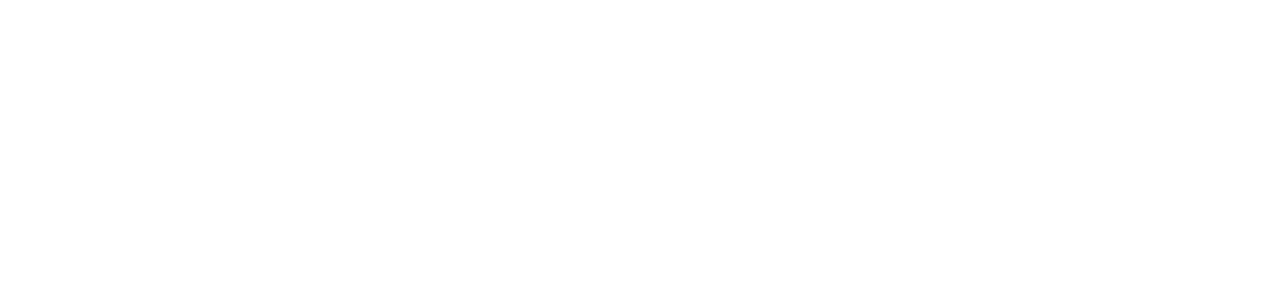
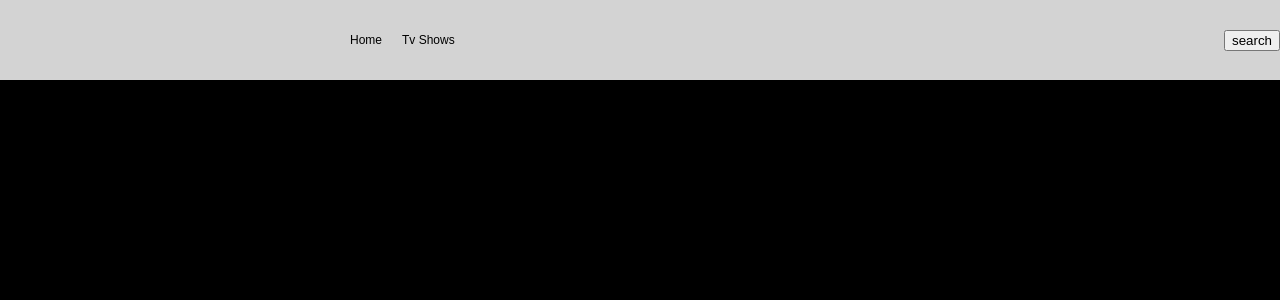
Before and after one commit to jihye0526/react-master, a React (Create React App) app: page / in a window 1280 px wide. Shown: the top 300 px of the page. Built offline with nearby package versions, Linux system fonts and the light colour scheme.

Commit message:
9.1 Header part One

```diff
--- a/src/App.tsx
+++ b/src/App.tsx
@@ -1,6 +1,25 @@
+import { BrowserRouter as Router, Route, Switch } from "react-router-dom";
+import Header from "./Components/Header";
+import Home from "./Routes/Home";
+import Search from "./Routes/Search";
+import Tv from "./Routes/Tv";
+
 function App(){
   return (
-    null
+    <Router>
+      <Header />
+      <Switch>
+        <Route path="/">
+          <Home />
+        </Route>
+        <Route path="/tv">
+          <Tv />
+        </Route>
+        <Route path="/search">
+          <Search />
+        </Route>
+      </Switch>
+    </Router>
   );
 }
 
--- /dev/null
+++ b/src/Components/Header.tsx
@@ -0,0 +1,50 @@
+import styled from "styled-components";
+
+const Nav = styled.nav`
+    display: flex;
+    justify-content: space-between;
+    align-items: center;
+    position: fixed;
+    width: 100%;
+    top: 0;
+    background-color: lightgray;
+    height: 80px;
+    font-size: 12px;
+`;
+
+const Col = styled.div`
+    display: flex;
+    align-items: center;
+`;
+
+const Logo = styled.svg`
+    margin-right: 50px;
+`;
+
+const Items = styled.ul`
+    display: flex;
+    align-items: center;
+`;
+
+const Item = styled.li`
+    margin-right: 20px;
+`;
+
+function Header(){
+    return (
+        <Nav>
+            <Col>
+                <Logo />
+                <Items>
+                    <Item>Home</Item>
+                    <Item>Tv Shows</Item>
+                </Items>
+            </Col>
+            <Col>
+                <button>search</button>
+            </Col>
+        </Nav>
+    );
+}
+
+export default Header;
--- /dev/null
+++ b/src/Routes/Home.tsx
@@ -0,0 +1,7 @@
+function Home(){
+    return (
+        <div style={{ backgroundColor: "black", height: "200vh" }}></div>
+    );
+}
+
+export default Home;
--- /dev/null
+++ b/src/Routes/Search.tsx
@@ -0,0 +1,5 @@
+function Search(){
+    return null;
+}
+
+export default Search;
--- /dev/null
+++ b/src/Routes/Tv.tsx
@@ -0,0 +1,5 @@
+function Tv(){
+    return null;
+}
+
+export default Tv;
--- a/src/index.tsx
+++ b/src/index.tsx
@@ -62,7 +62,7 @@
     font-family: 'Source Sans Pro', sans-serif;
     color:black;
     line-height: 1.2;
-  background:linear-gradient(135deg,#e09,#d0e);
+
   }
   a {
     text-decoration:none;
```
Lines whose indentation alone changed are shown as unchanged.
